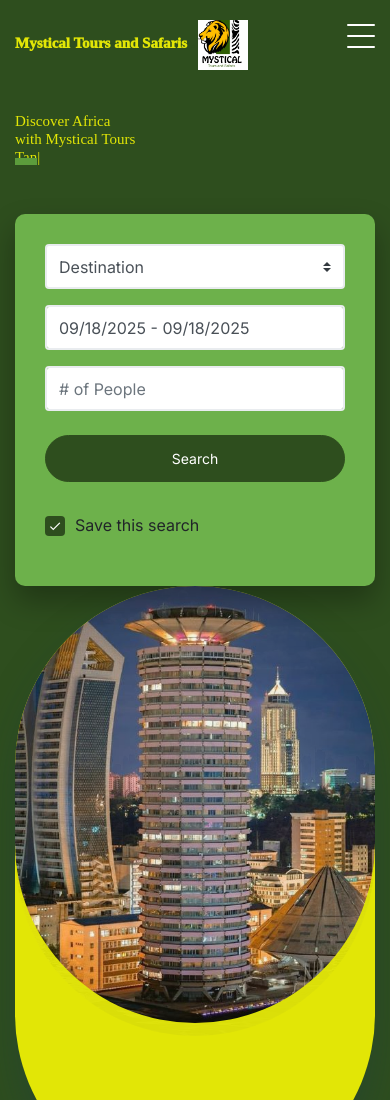
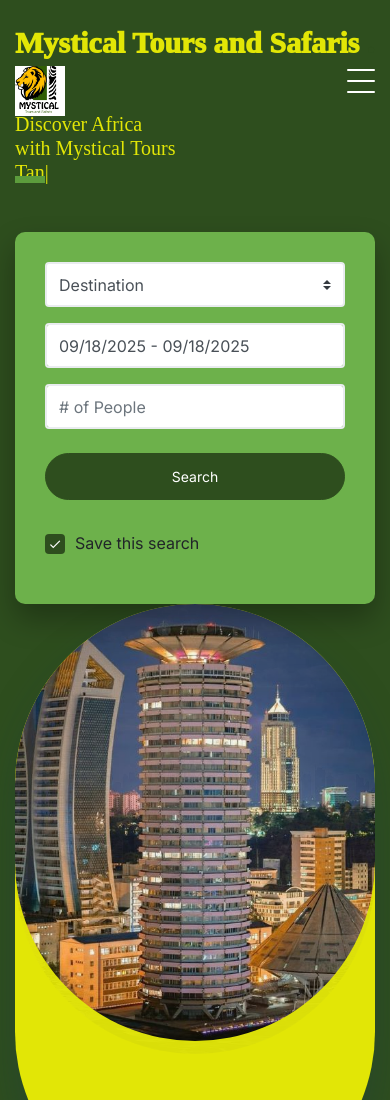
Before and after one commit to Mou-reen/mysticaltoursandsafaris_, a plain HTML site: page index.html in a window 390 px wide. Shown: the top 1100 px of the page. Drawn offline with Linux system fonts and the light colour scheme; files whose address does not match are found by name; a web font is replaced by a local one.

Commit message:
Update style.css

```diff
--- a/css/style.css
+++ b/css/style.css
@@ -153,7 +153,7 @@ h1, .h1, h2, .h2, h3, .h3, h4, .h4 {
   position: relative; }
 
 .logo {
-  font-size: clamp(15px, 2vw, 45px);
+  font-size: clamp(30px, 2vw, 45px);
   font-family:'Times New Roman', Times, serif;
   color: #e2e606;
   font-weight: 1000; }
@@ -558,10 +558,10 @@ h1, .h1, h2, .h2, h3, .h3, h4, .h4 {
     background: #2E4E1E; }
   .hero h1 {
     color: #e2e606;
-    font-size: clamp(15px, 2vw, 60px); }
+    font-size: clamp(20px, 2vw, 60px); }
     @media (max-width: 991.98px) {
       .hero h1 {
-        font-size: clamp(15px, 2vw, 45px;) } }
+        font-size: clamp(20px, 2vw, 45px;) } }
     .hero h1 .typed-words {
       position: relative; }
       .hero h1 .typed-words:before {
```
